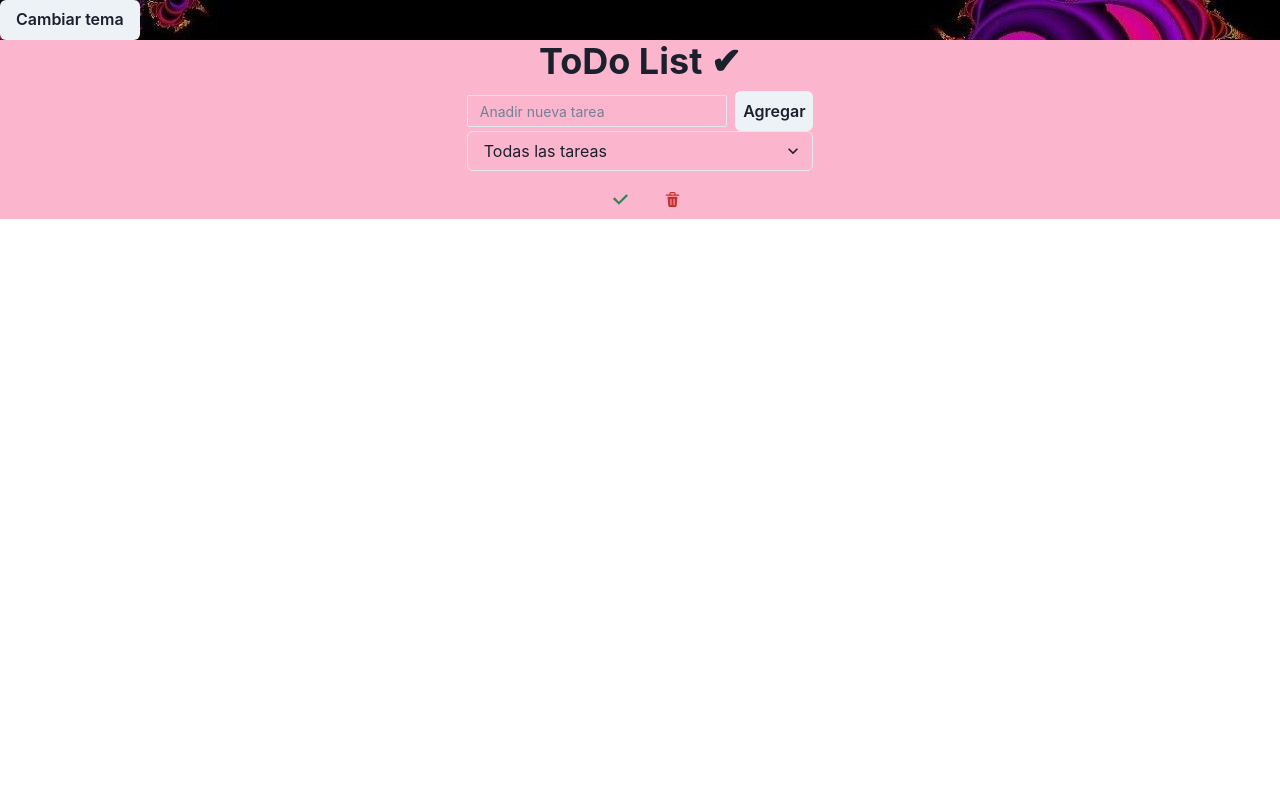
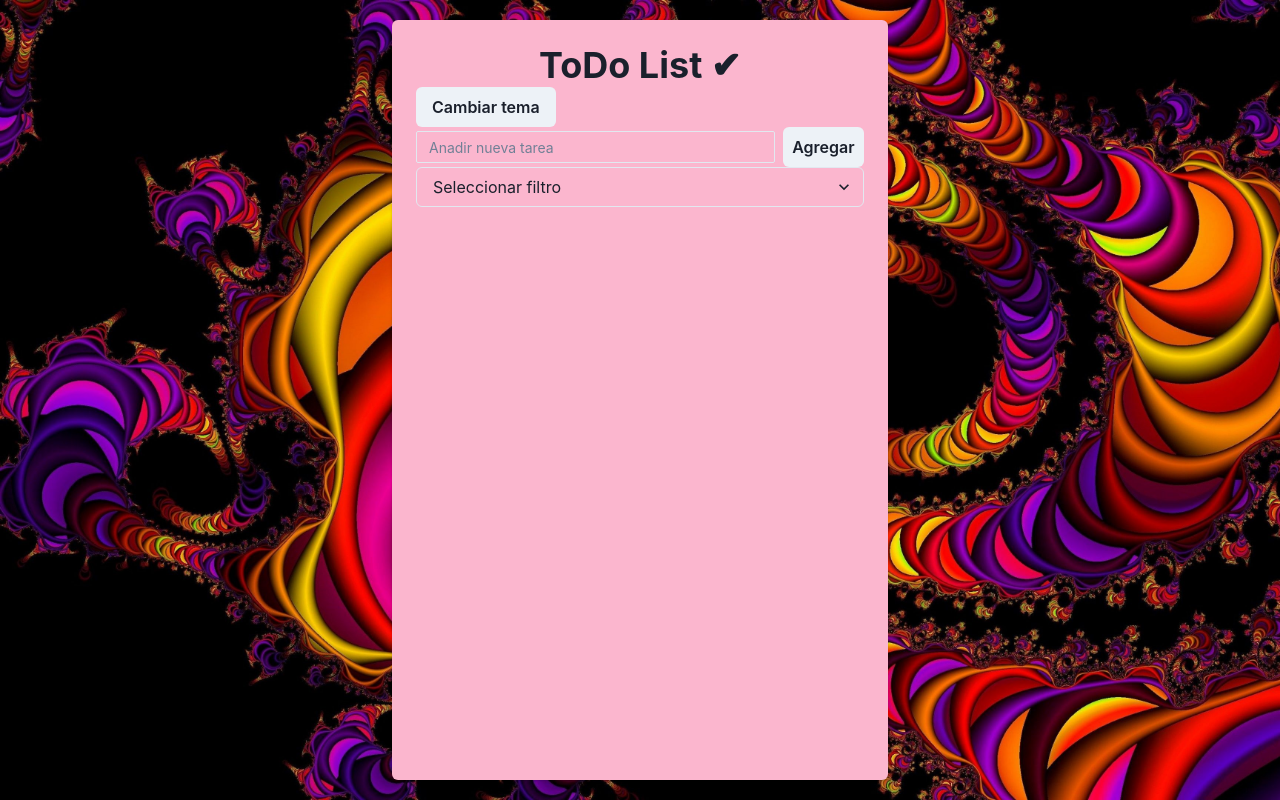
Before and after one commit to cintyy73/todo-list-react, a React (Vite) app: page / in a window 1280 px wide. Built offline with nearby package versions, Linux system fonts and the light colour scheme.

Commit message:
Agrego funciones para guardar data en localStorage, doy estilos de prueba

```diff
--- a/src/App.jsx
+++ b/src/App.jsx
@@ -1,5 +1,5 @@
 import { useState } from 'react'
-import { Box, Button, VStack, Heading } from "@chakra-ui/react"
+import { Box, Button, Heading } from "@chakra-ui/react"
 
 import Header from "./components/Header/Header"
 import List from './components/List/List'
@@ -15,6 +15,7 @@ import img7 from "./assets/background/img-7.jpg"
 import img8 from "./assets/background/img-8.jpg"
 import img9 from "./assets/background/img-9.jpg"
 import img10 from "./assets/background/img-11.jpg"
+import { getItemLS } from './utils/js/utils'
 
 const images = [img0, img1, img2, img3, img4, img5, img6, img7, img8, img9, img10]
 
@@ -22,27 +23,21 @@ function App() {
   const [value, setValue] = useState({
     task: "",
     filter:"all",
-    list:[
-      {
-        task:'',
-        id:'',
-        complete: false
-      }
-    ]
+    list:getItemLS('tasks')||[]
   })
 
  const [index, setIndex] = useState(10)
 
   return (
-    <Box bgImage={`url(${images[index]})`} justifyContent={'center'}>
-      <Button onClick={()=>setIndex(Math.floor(Math.random()*10))}>
+    <Box minHeight={'100vh'} width={'100%'} bgImage={`url(${images[index]})`}   backgroundSize={`cover`} display={'flex'} justifyContent={'center'} aligneItems={'center'} p={5}>
+
+      <Box mT={8}  width={'40%'} bg={'pink.200'} boxShadow={'base'} p={'6'} rounded={'md'} >
+      <Heading textAlign={'center'}>ToDo List ✔  <Button onClick={()=>setIndex(Math.floor(Math.random()*10))} size={'md'} display={'flex'} >
         Cambiar tema
-      </Button>
-      <VStack bg={'pink.200'}>
-      <Heading textAlign={'center'}>ToDo List ✔</Heading>
+      </Button> </Heading>
       <Header value={value} setValue={setValue} />
       <List value={value} />
-      </VStack>
+      </Box>
     </Box>
   )
 }
--- a/src/components/Header/Header.jsx
+++ b/src/components/Header/Header.jsx
@@ -1,4 +1,5 @@
 import { HStack, Button, Input, Select, list } from '@chakra-ui/react'
+import { setItemLS } from '../../utils/js/utils'
 // import { useState } from 'react'
 
 const Header = ({ value, setValue }) => {
@@ -19,6 +20,13 @@ const handleList = (event) => {
 
             }]
         })
+        setItemLS('tasks',[...value.list, {
+            ...list,
+            task: value.task,
+            id: self.crypto.randomUUID()
+
+        }]
+        )
     }
     return (
         <header>
@@ -38,6 +46,7 @@ const handleList = (event) => {
                 value={value.filter}
                 onChange={handleChange}
             >
+                <option value='all'>Seleccionar filtro</option>
                 <option value='all'>Todas las tareas</option>
                 <option value='list'>Tareas listas</option>
                 <option value='pending'>Tareas pendientes</option>
--- /dev/null
+++ b/src/utils/js/utils.js
@@ -0,0 +1,7 @@
+export const setItemLS = (key, value) => {
+    localStorage.setItem(key, JSON.stringify(value))
+}
+
+export const getItemLS = (key) => {
+    return JSON.parse(localStorage.getItem(key ))
+}
```
